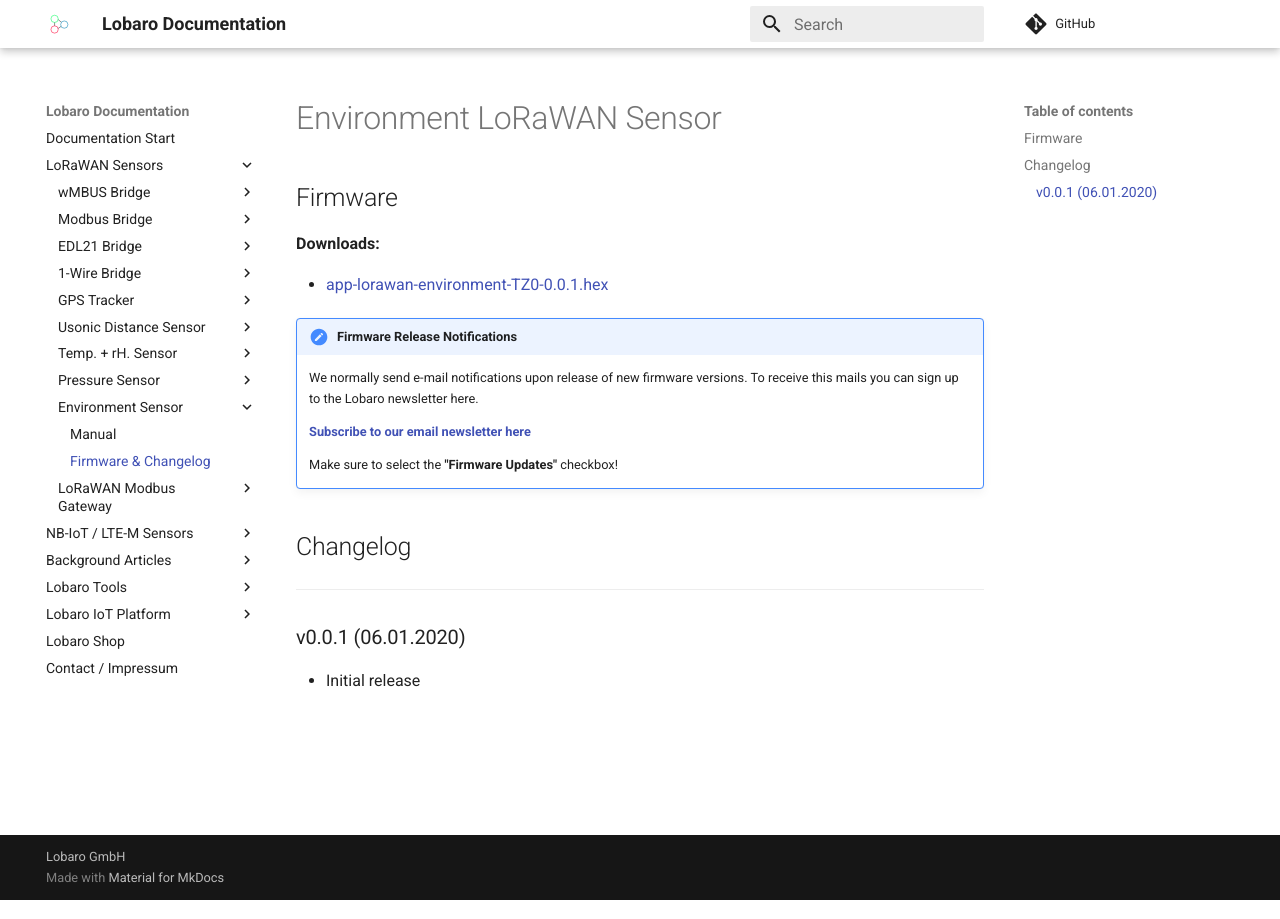
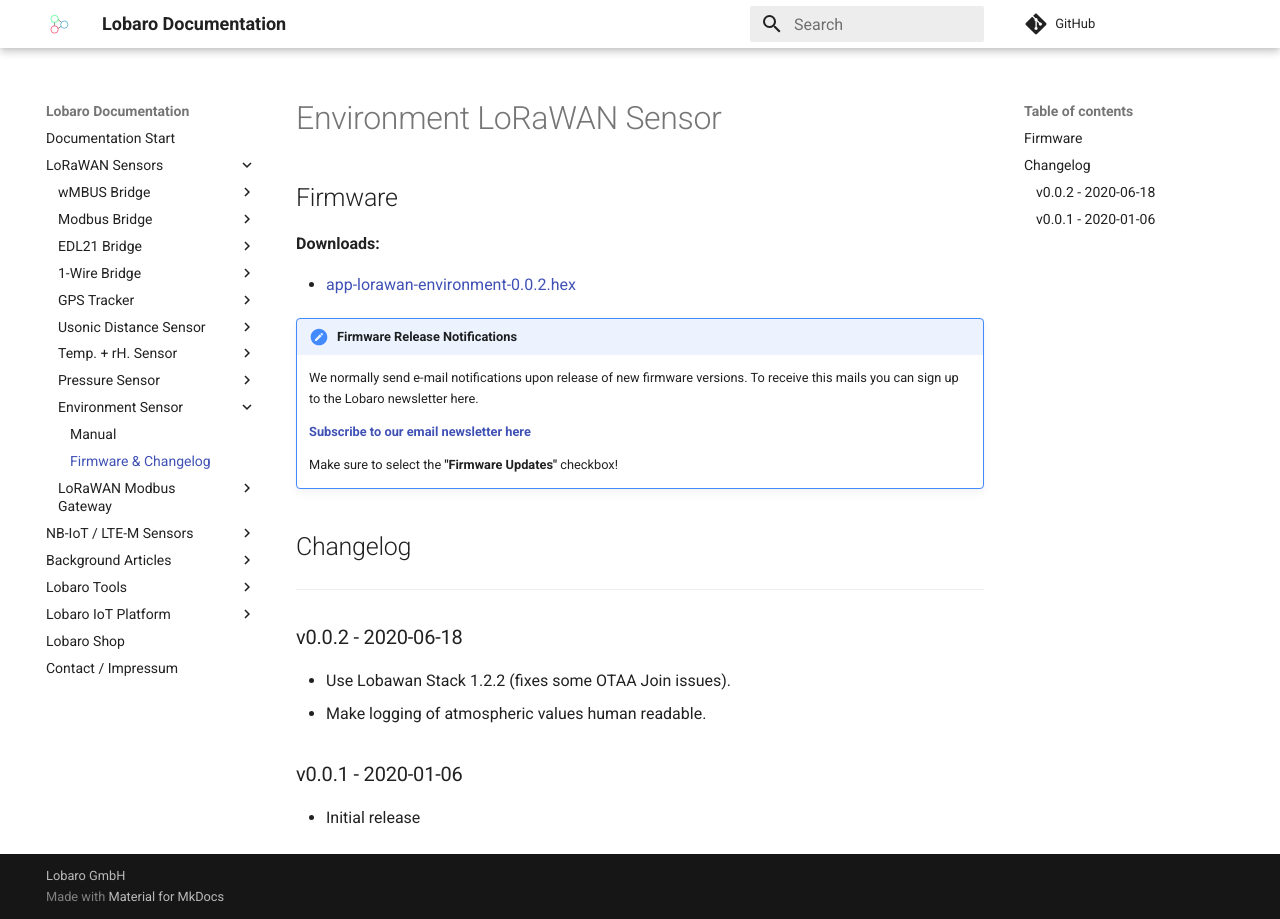
Before and after one commit to Lobaro/docs, an MkDocs documentation site: the page built from docs/lorawan-sensors/environment-lorawan/firmware.md, in a window 1280 px wide. Built offline with MkDocs 1.6.1 and Material for MkDocs 9.7.7, drawn with Linux system fonts in a browser that asks for light colours; a script that is not in the unit is left out; comment, search, counter and statistics services are not loaded.

Commit message:
LoRaWAN environment FW release 0.0.2

```diff
--- a/docs/lorawan-sensors/environment-lorawan/firmware.md
+++ b/docs/lorawan-sensors/environment-lorawan/firmware.md
@@ -4,7 +4,7 @@
 
 **Downloads:**
 
-* [app-lorawan-environment-TZ0-0.0.1.hex](firmware/app-lorawan-environment-TZ0-0.0.1.hex)
+* [app-lorawan-environment-0.0.2.hex](firmware/app-lorawan-environment-0.0.2.hex)
 
 !!! hint "Firmware Release Notifications"
     We normally send e-mail notifications upon release of new firmware versions. To receive this mails you can sign up
@@ -16,5 +16,9 @@
 
 ## Changelog
 --------------------
-### v0.0.1 (06.01.2020)
-* Initial release
+### v0.0.2 - 2020-06-18
+- Use Lobawan Stack 1.2.2 (fixes some OTAA Join issues).
+- Make logging of atmospheric values human readable.
+
+### v0.0.1 - 2020-01-06
+- Initial release
```
Also changed, not shown: 1 other file.
